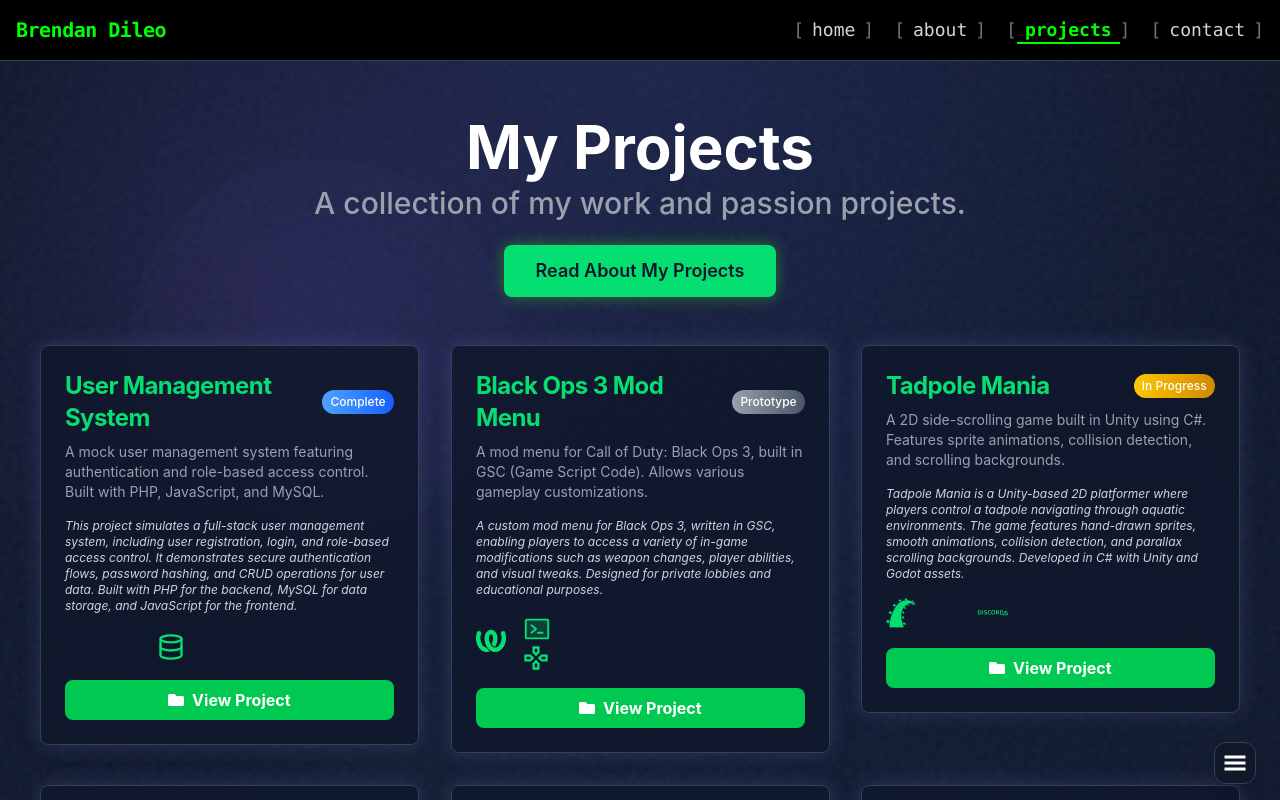
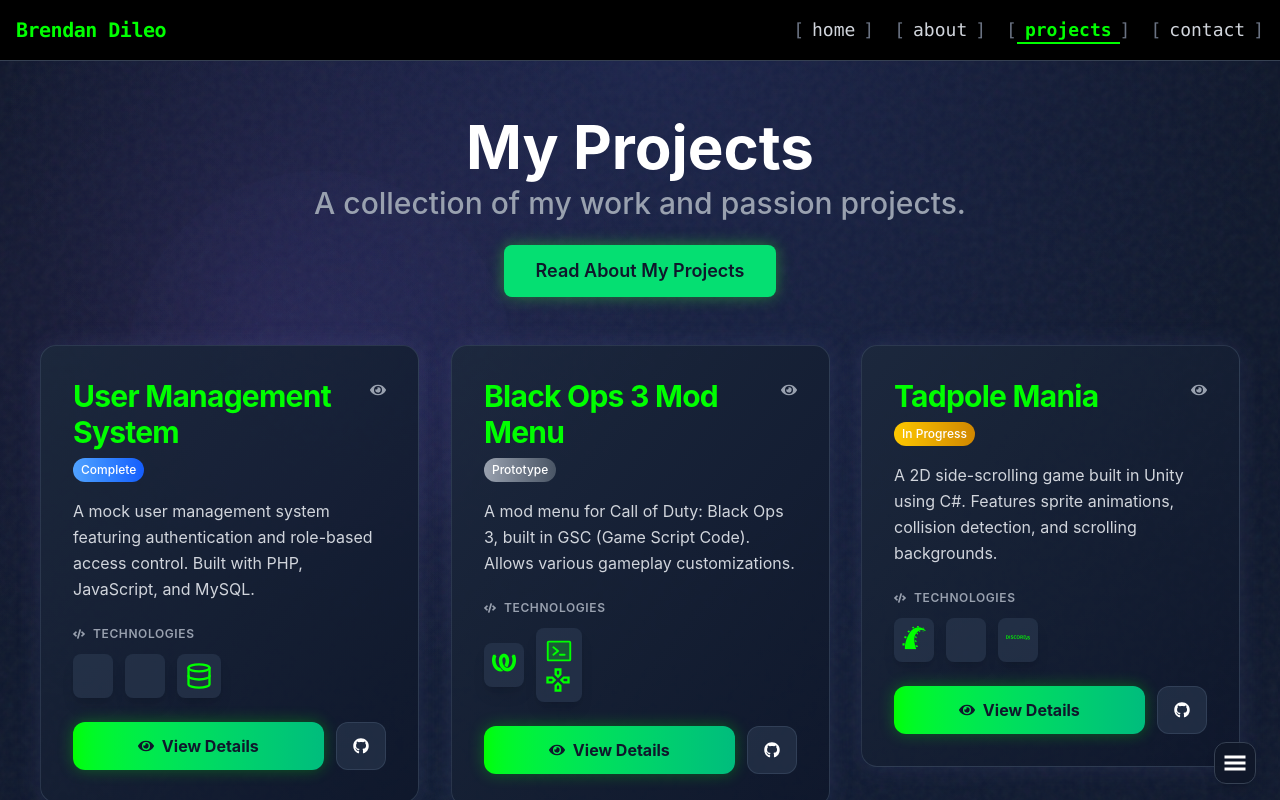
Before and after one commit to brendanddev/brendans-website, a React (Vite) app in the folder frontend/: page /projects in a window 1280 px wide. Shown: the top 800 px of the page. Built offline with nearby package versions, Linux system fonts and the light colour scheme.

Commit message:
Revamp project card design

```diff
--- a/frontend/src/components/Projects/ProjectCard.jsx
+++ b/frontend/src/components/Projects/ProjectCard.jsx
@@ -7,88 +7,173 @@
  */
 
 import { motion } from "framer-motion";
-import { FaFolder } from "react-icons/fa";
+import { FaEye, FaGithub, FaCode } from "react-icons/fa";
+import { projectStatus } from "../../data/projectMeta";
+import {
+    hoverVariants,
+    contentVariants,
+    techContainerVariants,
+    techItemVariants
+} from "../../utils/variants/projects.js";
 
-import { cardVariants } from "../../utils/variants";
-import { projectStatus } from "../../data/projectMeta";
-
-const ProjectCard = ({ project, onClick = () => {}, index = 0, viewMode = "grid", isInView = true }) => {
+const ProjectCard = ({
+    project,
+    onClick
+}) => {
     const status = projectStatus[project.status];
 
+    // Grid view mode, uses vertical layout for better aesthetics
     return (
         <motion.div
-      variants={cardVariants}
-      initial="initial"
             whileHover="hover"
-      className="w-full min-h-[250px] bg-slate-900/80 backdrop-blur-sm border border-slate-700 rounded-lg shadow-[0_0_20px_rgba(120,119,198,0.25)] transition-all duration-300 hover:border-green-400"
-      style={{
-        willChange: "transform",
-        transform: "translate3d(0, 0, 0)"
-      }}
+            variants={hoverVariants}
+            className="
+                group relative cursor-pointer
+                bg-gradient-to-br from-slate-800/90 to-slate-900/90
+                backdrop-blur-sm border border-slate-600/50
+                rounded-2xl shadow-[0_0_25px_rgba(120,119,198,0.15)]
+                overflow-hidden hover:shadow-[0_0_40px_rgba(0,255,0,0.2)]
+                transition-all duration-500
+            "
             onClick={() => onClick(project)}
         >
-      {/* Card content */}
-      <div className="p-6 flex flex-col h-full">
-        <div className="flex items-center justify-between mb-2">
-          <h5 className="text-2xl font-bold tracking-tight text-green-400">{project.title}</h5>
-          {status && (
-            <span className={`px-2 py-1 rounded-full text-xs font-medium bg-gradient-to-r ${status.color} text-white ml-2`}>
+
+            {/* Main content container */}
+            <motion.div
+                variants={contentVariants}
+                initial="hidden"
+                animate="visible"
+                className="relative p-6 lg:p-8 flex flex-col h-full"
+            >
+                {/* Header  */}
+                <div className="flex items-start justify-between mb-4">
+                    <div className="flex-1">
+                        {/* Project title */}
+                        <h3 className="text-2xl lg:text-3xl font-bold tracking-tight text-[#00ff00] group-hover:text-emerald-300 transition-colors duration-300 mb-2">
+                            {project.title}
+                        </h3>
+
+                        {/* Status and metadata badges */}
+                        <div className="flex items-center gap-2 flex-wrap">
+
+                            <div className={`px-2 py-1 rounded-full text-xs font-medium bg-gradient-to-r ${status.color} text-white`}>
                                 {status.name}
-            </span>
-          )}
                             </div>
 
-        {/* Long desc */}
-        <p className="mb-4 text-sm font-normal text-gray-400 flex-grow">{project.desc}</p>
-        {project.longDesc && (
-          <p className="mb-4 text-xs text-gray-300 italic">{project.longDesc}</p>
-        )}
+                        </div>
+                    </div>
 
-        {/* Icons */}
-        <div className="flex items-center space-x-4 mb-4 text-green-400">
+                    {/* View icon indicator */}
+                    <FaEye className="text-gray-400 group-hover:text-[#00ff00] transition-colors duration-300 mt-1" />
+                </div>
 
+                {/* Project description */}
+                <p className="mb-6 text-sm lg:text-base font-normal text-gray-300 leading-relaxed flex-grow">
+                    {project.desc}
+                </p>
+
+                {/* Technologies section */}
+                <div className="mb-6">
+                    <h4 className="text-xs font-semibold text-gray-400 uppercase tracking-wider mb-3 flex items-center gap-2">
+                        <FaCode size={12} />
+                        Technologies
+                    </h4>
+
+                    {/* Technology icons container with staggered animations */}
+                    <motion.div
+                        variants={techContainerVariants}
+                        initial="hidden"
+                        animate="visible"
+                        className="flex items-center flex-wrap gap-3"
+                    >
+                        {/* Map through technology icons */}
                         {project.icons.map((icon, i) => (
-            <div
+                            <motion.div
                                 key={i}
-              className="hover:text-green-300 transition-colors duration-200"
-              style={{ willChange: "color" }}
+                                variants={techItemVariants}
+                                whileHover="hover"
+                                className="
+                                    p-2 rounded-lg bg-slate-700/50
+                                    text-[#00ff00] hover:text-emerald-300
+                                    transition-all duration-300
+                                    group-hover:bg-slate-600/50
+                                    shadow-lg hover:shadow-xl
+                                "
+                                title={`Technology ${i + 1}`}
                             >
-              <i className={`${icon} text-3xl`} />
-            </div>
+                                <i className={`${icon} text-2xl`}></i>
+                            </motion.div>
                         ))}
 
+                        {/* Extra icon if any */}
                         {project.extraIcon && (
-            <div
-              className="hover:text-green-300 transition-colors duration-200"
-              style={{ willChange: "color" }}
+                            <motion.div
+                                variants={techItemVariants}
+                                whileHover="hover"
+                                className="
+                                    p-2 rounded-lg bg-slate-700/50
+                                    text-[#00ff00] hover:text-emerald-300
+                                    transition-all duration-300
+                                    group-hover:bg-slate-600/50
+                                    shadow-lg hover:shadow-xl
+                                "
                             >
                                 {project.extraIcon}
-            </div>
+                            </motion.div>
                         )}
+                    </motion.div>
                 </div>
 
-        {/* Link to project */}
+
+
+                {/* Action buttons section */}
+                <div className="flex gap-3 mt-auto">
+                    {/* View Details button with gradient and hover effects */}
+                    <motion.button
+                        onClick={(e) => {
+                            e.stopPropagation(); // Prevent card click event
+                            onClick(project);
+                        }}
+                        whileHover={{ scale: 1.05 }}
+                        whileTap={{ scale: 0.95 }}
+                        className="
+                            flex-1 group/btn
+                            inline-flex items-center justify-center
+                            bg-gradient-to-r from-[#00ff00] to-emerald-500
+                            text-slate-900 font-bold py-3 px-4
+                            rounded-xl hover:from-emerald-400 hover:to-[#00ff00]
+                            transition-all duration-300
+                            shadow-[0_0_15px_rgba(0,255,0,0.3)]
+                            hover:shadow-[0_0_25px_rgba(0,255,0,0.5)]
+                            focus:outline-none focus:ring-2 focus:ring-[#00ff00]/50 focus:ring-offset-2 focus:ring-offset-slate-800
+                        "
+                    >
+                        <FaEye className="mr-2 group-hover/btn:scale-110 transition-transform duration-300" />
+                        View Details
+                    </motion.button>
+
+                    {/* GitHub link button */}
                     <motion.a
+                        href={project.link}
                         target="_blank"
                         rel="noopener noreferrer"
-          href={project.link}
-          className="mt-auto inline-flex items-center justify-center bg-green-500 text-white font-bold py-2 px-4 rounded-lg hover:bg-green-600 transition-colors w-full"
-          whileHover={{
-            scale: 1.02,
-            transition: { duration: 0.15 }
-          }}
-          whileTap={{
-            scale: 0.98,
-            transition: { duration: 0.1 }
-          }}
-          style={{
-            willChange: "transform",
-            transform: "translate3d(0, 0, 0)"
-          }}
+                        onClick={(e) => e.stopPropagation()} // Prevent card click event
+                        whileHover={{ scale: 1.05 }}
+                        whileTap={{ scale: 0.95 }}
+                        className="
+                            group/link
+                            inline-flex items-center justify-center
+                            bg-slate-700/50 hover:bg-slate-600/50
+                            text-white font-bold py-3 px-4
+                            rounded-xl border border-slate-600/50
+                            transition-all duration-300
+                            focus:outline-none focus:ring-2 focus:ring-[#00ff00]/50 focus:ring-offset-2 focus:ring-offset-slate-800
+                        "
                     >
-          <FaFolder className="mr-2" /> View Project
+                        <FaGithub className="group-hover/link:scale-110 transition-transform duration-300" />
                     </motion.a>
                 </div>
+            </motion.div>
         </motion.div>
     );
 };
```
Lines whose indentation alone changed are shown as unchanged.
